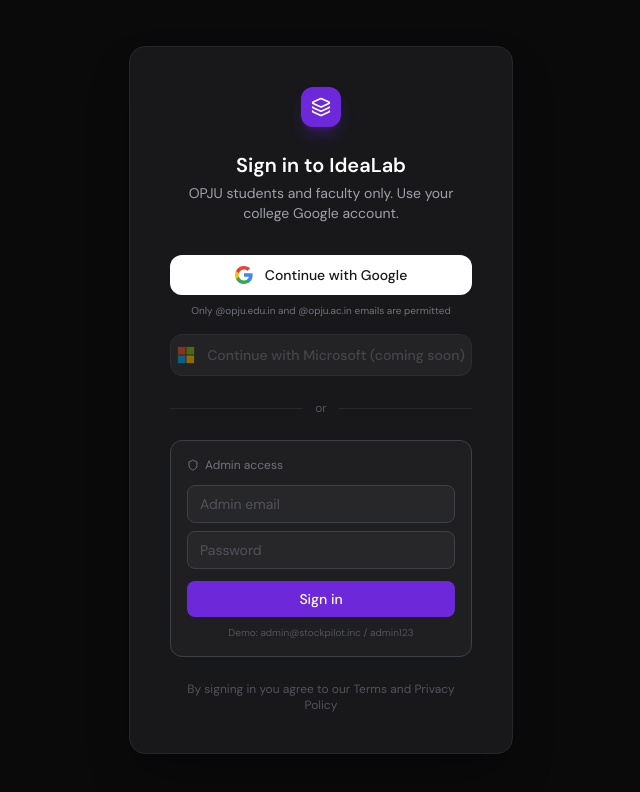
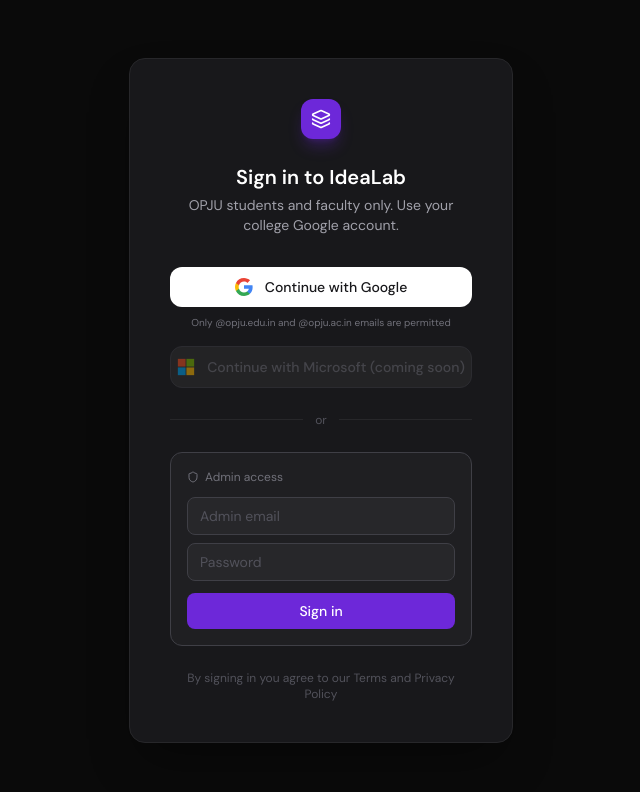
Before and after one commit to iota-srijan/innovation_intern, a React (Vite) app: page /signin in a window 1280 px wide. Shown: the top 792 px of the page, without its empty margins (319-959 px from the left). Built offline with nearby package versions, Linux system fonts and the light colour scheme; no server answers.

Commit message:
chore: remove demo admin credentials from sign-in page

```diff
--- a/src/pages/SignIn.tsx
+++ b/src/pages/SignIn.tsx
@@ -146,9 +146,7 @@
             <p className="text-xs text-red-400 mt-2 text-center">{error}</p>
           )}
 
-          <p className="text-[10px] text-zinc-600 text-center mt-2">
-            Demo: admin@stockpilot.inc / admin123
-          </p>
+
         </div>
 
         {/* Footer */}
```
